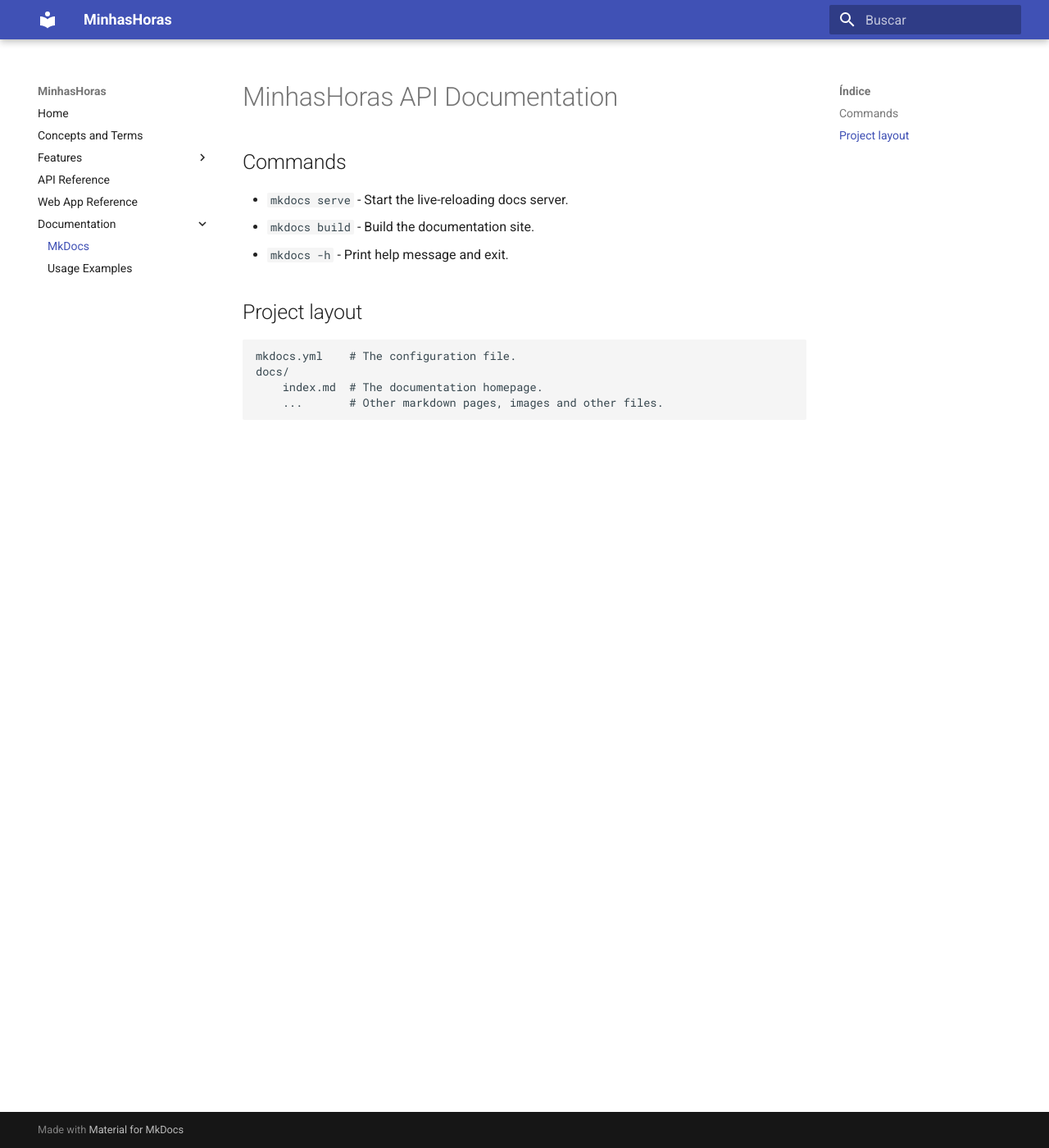
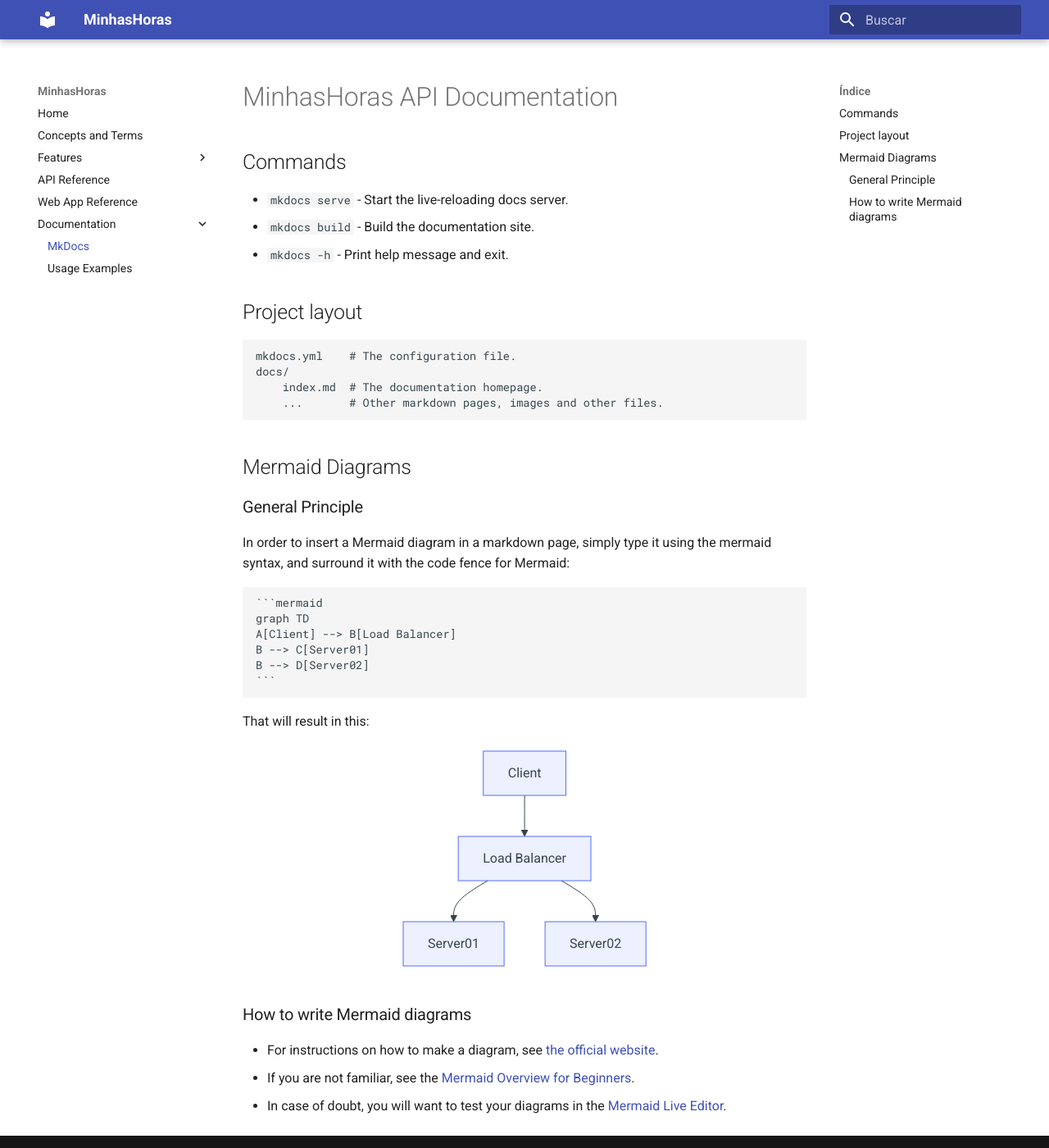
Before and after one commit to alcfernandes/minhashoras.docs, an MkDocs documentation site: the page built from docs/minhashoras_docs/docs_project.md, in a window 1280 px wide and 1400 px high. Shown: the whole window at 82% size. Built offline with MkDocs 1.6.1 and Material for MkDocs 9.7.7, drawn with Linux system fonts in a browser that asks for light colours.

Commit message:
Add more information about mermaid diagrams

````diff
--- a/docs/minhashoras_docs/docs_project.md
+++ b/docs/minhashoras_docs/docs_project.md
@@ -12,3 +12,31 @@
     docs/
         index.md  # The documentation homepage.
         ...       # Other markdown pages, images and other files.
+
+## Mermaid Diagrams
+### General Principle
+In order to insert a Mermaid diagram in a markdown page, simply
+type it using the mermaid syntax,
+and surround it with the code fence for Mermaid:
+
+
+    ```mermaid
+    graph TD
+    A[Client] --> B[Load Balancer]
+    B --> C[Server01]
+    B --> D[Server02]
+    ```
+That will result in this:
+
+```mermaid
+    graph TD
+    A[Client] --> B[Load Balancer]
+    B --> C[Server01]
+    B --> D[Server02]
+```
+
+### How to write Mermaid diagrams
+
+* For instructions on how to make a diagram, see [the official website](https://mermaid.js.org).
+* If you are not familiar, see the [Mermaid Overview for Beginners](https://mermaid.js.org/community/n00b-overview.html).
+* In case of doubt, you will want to test your diagrams in the [Mermaid Live Editor](https://mermaid.live).
````
